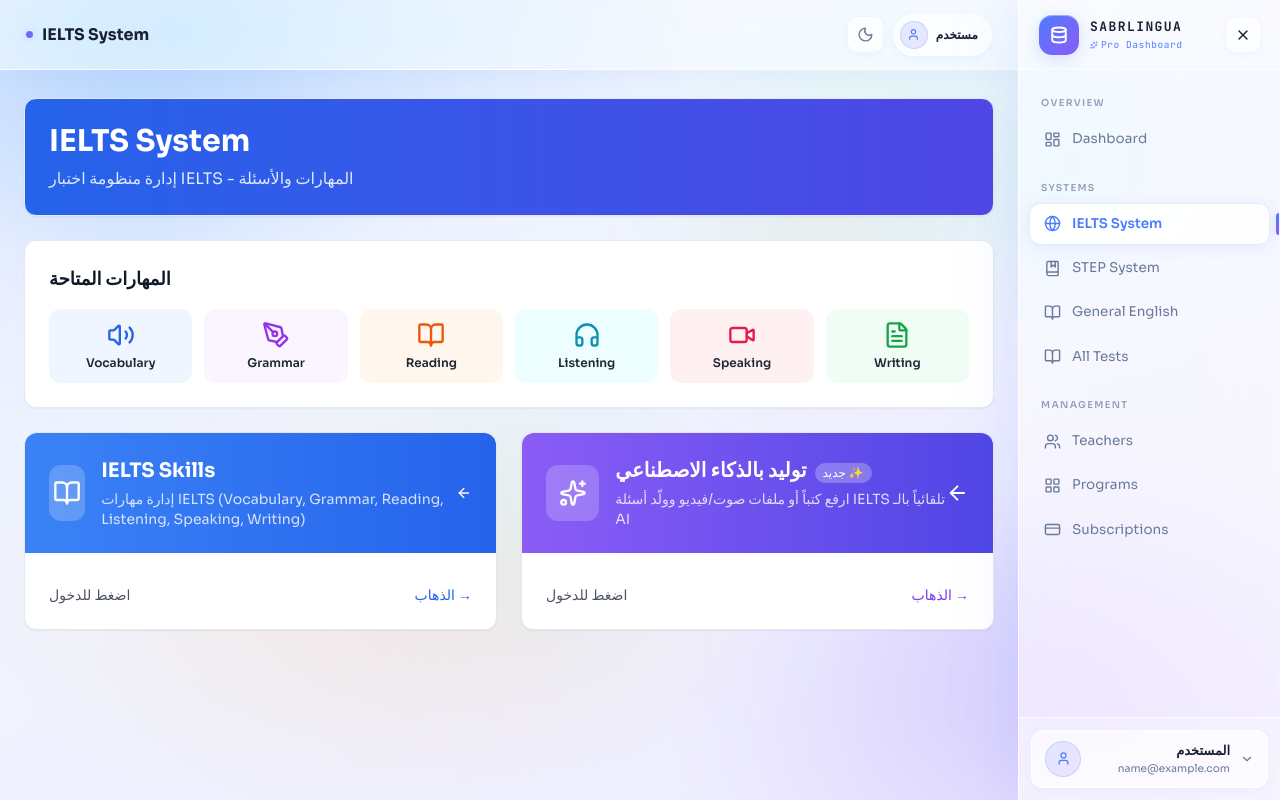
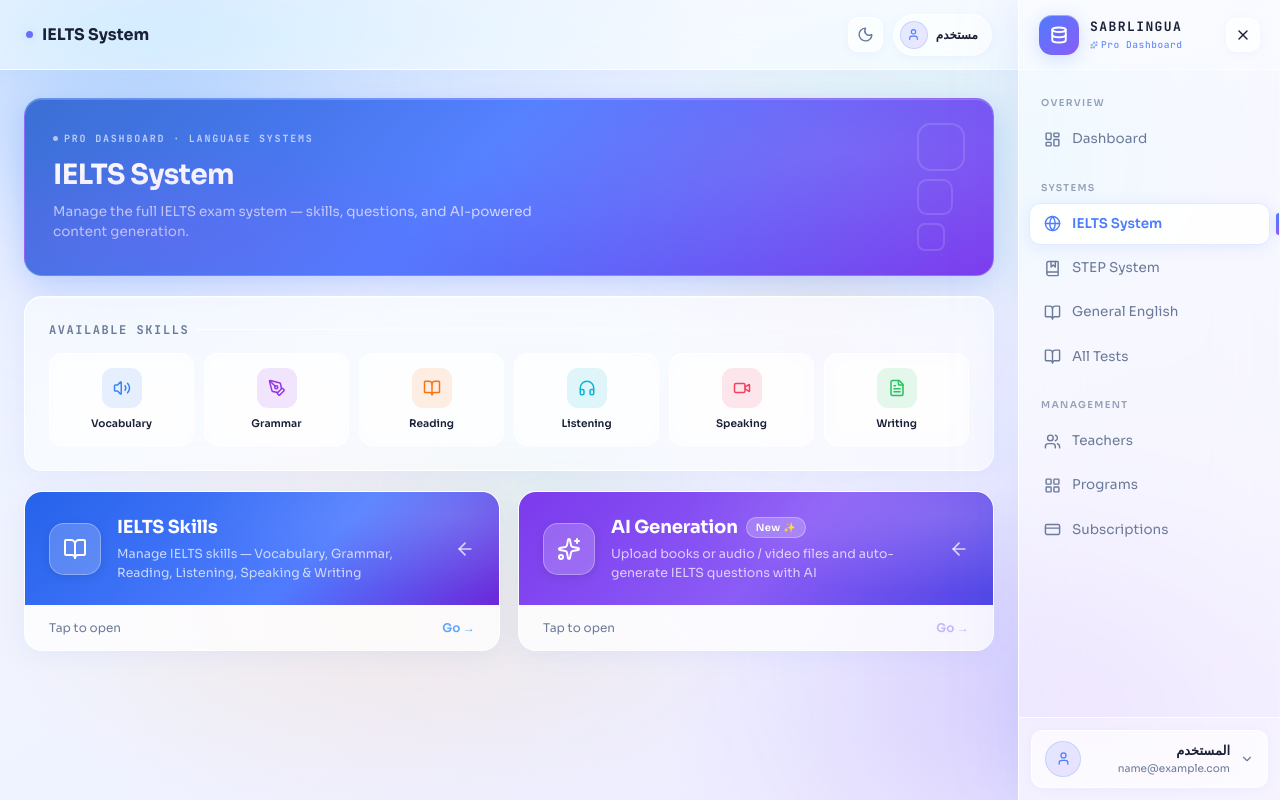
Before and after one commit to SalahElkadim/sabrlinguafront, a React (Create React App) app: page /dashboard/ielts in a window 1280 px wide. Built offline with nearby package versions, Linux system fonts and the light colour scheme; sample sign-in values are in the browser's storage.

Commit message:
clean commit

```diff
--- a/src/pages/ielts/IELTSMain.jsx
+++ b/src/pages/ielts/IELTSMain.jsx
@@ -11,30 +11,281 @@
   Video,
 } from "lucide-react";
 
+/* ─── Page-scoped styles (inherits CSS vars from DashboardLayout) ─── */
+const PAGE_STYLES = `
+  /* ── IELTS page tokens ── */
+  :root {
+    --ielts-card-bg:      rgba(255,255,255,0.58);
+    --ielts-card-border:  rgba(255,255,255,0.90);
+    --ielts-card-shadow:  rgba(79,124,255,0.08);
+    --ielts-card-hover:   rgba(255,255,255,0.80);
+    --ielts-inner-bg:     rgba(255,255,255,0.45);
+    --ielts-inner-border: rgba(255,255,255,0.80);
+    --ielts-skill-bg:     rgba(255,255,255,0.50);
+    --ielts-skill-border: rgba(255,255,255,0.82);
+    --ielts-badge-bg:     rgba(255,255,255,0.22);
+    --ielts-footer-text:  #6b7a99;
+  }
+  .dark {
+    --ielts-card-bg:      rgba(255,255,255,0.05);
+    --ielts-card-border:  rgba(255,255,255,0.09);
+    --ielts-card-shadow:  rgba(0,0,0,0.25);
+    --ielts-card-hover:   rgba(255,255,255,0.09);
+    --ielts-inner-bg:     rgba(255,255,255,0.04);
+    --ielts-inner-border: rgba(255,255,255,0.08);
+    --ielts-skill-bg:     rgba(255,255,255,0.05);
+    --ielts-skill-border: rgba(255,255,255,0.09);
+    --ielts-badge-bg:     rgba(255,255,255,0.14);
+    --ielts-footer-text:  #8896b0;
+  }
+
+  /* ── Base card ── */
+  .ielts-card {
+    background:   var(--ielts-card-bg);
+    border:       1px solid var(--ielts-card-border);
+    border-radius: 18px;
+    backdrop-filter: blur(20px) saturate(160%);
+    -webkit-backdrop-filter: blur(20px) saturate(160%);
+    box-shadow:   0 4px 24px var(--ielts-card-shadow),
+                  0 1px 0 rgba(255,255,255,0.55) inset;
+    padding: 24px;
+    transition:   background 0.4s ease, border-color 0.4s ease,
+                  box-shadow 0.3s ease, transform 0.3s ease;
+  }
+
+  /* ── Hero banner ── */
+  .ielts-hero {
+    padding: 32px 28px;
+    border-radius: 18px;
+    position: relative; overflow: hidden;
+    background: linear-gradient(135deg, #3b6fd4 0%, #4f7cff 45%, #7c3aed 100%);
+    box-shadow: 0 8px 32px rgba(79,124,255,0.30), 0 1px 0 rgba(255,255,255,0.20) inset;
+    border: 1px solid rgba(255,255,255,0.20);
+  }
+  .dark .ielts-hero {
+    background: linear-gradient(135deg, #1e3a7a 0%, #2d4fa8 45%, #4c1d95 100%);
+    box-shadow: 0 8px 32px rgba(30,58,122,0.50), 0 1px 0 rgba(255,255,255,0.08) inset;
+  }
+  .ielts-hero::before {
+    content: '';
+    position: absolute; inset: 0;
+    background:
+      radial-gradient(ellipse 60% 80% at 85% 30%, rgba(255,255,255,0.10), transparent),
+      radial-gradient(ellipse 40% 55% at 15% 80%, rgba(139,92,246,0.25), transparent);
+    pointer-events: none;
+  }
+  .ielts-hero-floating {
+    position: absolute; right: 28px; top: 50%; transform: translateY(-50%);
+    display: flex; flex-direction: column; gap: 8px; opacity: 0.22;
+    pointer-events: none;
+  }
+  .ielts-hero-dot {
+    width: 48px; height: 48px; border-radius: 14px;
+    border: 2px solid rgba(255,255,255,0.6);
+  }
+
+  /* ── Hero text ── */
+  .ielts-hero-eyebrow {
+    font-size: 10px; font-weight: 600; letter-spacing: 0.18em;
+    text-transform: uppercase; color: rgba(255,255,255,0.65);
+    margin-bottom: 8px; font-family: 'JetBrains Mono', monospace;
+    display: flex; align-items: center; gap: 6px;
+  }
+  .ielts-hero-eyebrow-dot {
+    width: 5px; height: 5px; border-radius: 50%;
+    background: rgba(255,255,255,0.6);
+  }
+  .ielts-hero-title {
+    font-size: 28px; font-weight: 700; color: #fff;
+    letter-spacing: -0.02em; margin-bottom: 6px;
+  }
+  .ielts-hero-sub {
+    font-size: 13.5px; color: rgba(255,255,255,0.72); font-weight: 400;
+    max-width: 480px;
+  }
+
+  /* ── Skills overview section ── */
+  .ielts-section-title {
+    font-size: 12px; font-weight: 600; letter-spacing: 0.13em;
+    text-transform: uppercase; color: var(--text-secondary);
+    margin-bottom: 14px; display: flex; align-items: center; gap: 8px;
+    font-family: 'JetBrains Mono', monospace;
+    transition: color 0.4s ease;
+  }
+  .ielts-section-title::after {
+    content: ''; flex: 1; height: 1px;
+    background: linear-gradient(90deg, var(--ielts-card-border), transparent);
+  }
+
+  .ielts-skill-grid {
+    display: grid; grid-template-columns: repeat(3, 1fr); gap: 10px;
+  }
+  @media (min-width: 768px) {
+    .ielts-skill-grid { grid-template-columns: repeat(6, 1fr); }
+  }
+
+  .ielts-skill-chip {
+    background: var(--ielts-skill-bg);
+    border: 1px solid var(--ielts-skill-border);
+    border-radius: 14px; padding: 14px 8px;
+    display: flex; flex-direction: column; align-items: center; gap: 8px;
+    backdrop-filter: blur(12px);
+    -webkit-backdrop-filter: blur(12px);
+    transition: all 0.25s ease;
+    cursor: default;
+  }
+  .ielts-skill-chip:hover {
+    background: var(--ielts-card-hover);
+    border-color: var(--ielts-card-border);
+    transform: translateY(-3px);
+    box-shadow: 0 6px 18px var(--ielts-card-shadow);
+  }
+  .ielts-skill-icon-wrap {
+    width: 40px; height: 40px; border-radius: 11px;
+    display: flex; align-items: center; justify-content: center;
+    transition: transform 0.25s ease;
+  }
+  .ielts-skill-chip:hover .ielts-skill-icon-wrap {
+    transform: scale(1.10);
+  }
+  .ielts-skill-label {
+    font-size: 10.5px; font-weight: 600;
+    color: var(--text-primary);
+    transition: color 0.4s ease;
+    text-align: center;
+  }
+
+  /* ── Nav cards ── */
+  .ielts-nav-grid {
+    display: grid; grid-template-columns: 1fr; gap: 18px;
+  }
+  @media (min-width: 1024px) {
+    .ielts-nav-grid { grid-template-columns: 1fr 1fr; }
+  }
+
+  .ielts-nav-card {
+    display: block; text-decoration: none;
+    background: var(--ielts-card-bg);
+    border: 1px solid var(--ielts-card-border);
+    border-radius: 18px;
+    backdrop-filter: blur(20px) saturate(160%);
+    -webkit-backdrop-filter: blur(20px) saturate(160%);
+    box-shadow: 0 4px 24px var(--ielts-card-shadow),
+                0 1px 0 rgba(255,255,255,0.55) inset;
+    overflow: hidden;
+    transition: all 0.30s cubic-bezier(0.34,1.20,0.64,1);
+  }
+  .ielts-nav-card:hover {
+    transform: translateY(-4px) scale(1.012);
+    box-shadow: 0 14px 40px var(--ielts-card-shadow),
+                0 1px 0 rgba(255,255,255,0.55) inset;
+    border-color: var(--ielts-card-hover);
+  }
+
+  .ielts-nav-banner {
+    padding: 22px 24px;
+    display: flex; align-items: center; justify-content: space-between;
+    position: relative; overflow: hidden;
+  }
+  .ielts-nav-banner::before {
+    content: '';
+    position: absolute; inset: 0;
+    background: radial-gradient(ellipse 55% 70% at 90% 20%, rgba(255,255,255,0.14), transparent);
+    pointer-events: none;
+  }
+  .ielts-nav-banner-left { display: flex; align-items: center; gap: 16px; }
+  .ielts-nav-banner-icon {
+    width: 52px; height: 52px; border-radius: 15px;
+    background: rgba(255,255,255,0.20);
+    border: 1px solid rgba(255,255,255,0.30);
+    display: flex; align-items: center; justify-content: center;
+    flex-shrink: 0;
+    box-shadow: 0 2px 10px rgba(0,0,0,0.10);
+  }
+  .ielts-nav-banner-title {
+    font-size: 18px; font-weight: 700; color: #fff;
+    letter-spacing: -0.01em; margin-bottom: 4px;
+    display: flex; align-items: center; gap: 8px;
+  }
+  .ielts-nav-banner-desc {
+    font-size: 12.5px; color: rgba(255,255,255,0.72); font-weight: 400;
+    max-width: 300px; line-height: 1.5;
+  }
+  .ielts-nav-badge {
+    font-size: 10px; font-weight: 600; letter-spacing: 0.04em;
+    background: var(--ielts-badge-bg);
+    border: 1px solid rgba(255,255,255,0.30);
+    color: #fff; padding: 2px 9px; border-radius: 99px;
+  }
+  .ielts-nav-arrow {
+    color: rgba(255,255,255,0.75); flex-shrink: 0;
+    transition: transform 0.25s ease;
+  }
+  .ielts-nav-card:hover .ielts-nav-arrow {
+    transform: translateX(-6px);
+  }
+
+  .ielts-nav-footer {
+    padding: 13px 24px;
+    display: flex; align-items: center; justify-content: space-between;
+    background: var(--ielts-inner-bg);
+    border-top: 1px solid var(--ielts-inner-border);
+    transition: background 0.4s ease, border-color 0.4s ease;
+  }
+  .ielts-nav-footer-hint {
+    font-size: 12px; color: var(--ielts-footer-text);
+    transition: color 0.4s ease;
+  }
+  .ielts-nav-footer-cta {
+    font-size: 12px; font-weight: 600;
+    transition: color 0.3s ease;
+  }
+
+  /* icon tint classes */
+  .icon-blue   { color: #3b82f6; } .bg-blue   { background: rgba(59,130,246,0.12); }
+  .icon-purple { color: #9333ea; } .bg-purple { background: rgba(147,51,234,0.12); }
+  .icon-orange { color: #f97316; } .bg-orange { background: rgba(249,115,22,0.12); }
+  .icon-cyan   { color: #06b6d4; } .bg-cyan   { background: rgba(6,182,212,0.12); }
+  .icon-rose   { color: #f43f5e; } .bg-rose   { background: rgba(244,63,94,0.12); }
+  .icon-green  { color: #22c55e; } .bg-green  { background: rgba(34,197,94,0.12); }
+`;
+
+function injectStyles() {
+  const id = "ielts-page-styles";
+  if (!document.getElementById(id)) {
+    const tag = document.createElement("style");
+    tag.id = id;
+    tag.textContent = PAGE_STYLES;
+    document.head.appendChild(tag);
+  }
+}
+
 export default function IELTSMain() {
+  injectStyles();
+
   const sections = [
     {
       id: "skills",
       name: "IELTS Skills",
       description:
-        "إدارة مهارات IELTS (Vocabulary, Grammar, Reading, Listening, Speaking, Writing)",
+        "Manage IELTS skills — Vocabulary, Grammar, Reading, Listening, Speaking & Writing",
       icon: BookOpen,
-      color: "from-blue-500 to-blue-600",
-      bgColor: "bg-blue-50",
-      iconColor: "text-blue-600",
+      gradient:
+        "linear-gradient(135deg, #2563eb 0%, #4f7cff 60%, #6d28d9 100%)",
+      accentColor: "#60a5fa",
       link: "/dashboard/ielts/skills",
     },
     {
       id: "ai",
-      name: "توليد بالذكاء الاصطناعي",
+      name: "AI Generation",
       description:
-        "ارفع كتباً أو ملفات صوت/فيديو وولّد أسئلة IELTS تلقائياً بالـ AI",
+        "Upload books or audio / video files and auto-generate IELTS questions with AI",
       icon: Sparkles,
-      color: "from-violet-500 to-indigo-600",
-      bgColor: "bg-violet-50",
-      iconColor: "text-violet-600",
+      gradient:
+        "linear-gradient(135deg, #7c3aed 0%, #8b5cf6 55%, #4f46e5 100%)",
+      accentColor: "#c4b5fd",
       link: "/dashboard/ielts/ai",
-      badge: "جديد ✨",
+      badge: "New ✨",
     },
   ];
 
@@ -42,117 +293,123 @@
     {
       label: "Vocabulary",
       icon: Volume2,
-      color: "text-blue-600",
-      bg: "bg-blue-50",
+      iconClass: "icon-blue",
+      bgClass: "bg-blue",
     },
     {
       label: "Grammar",
       icon: PenTool,
-      color: "text-purple-600",
-      bg: "bg-purple-50",
+      iconClass: "icon-purple",
+      bgClass: "bg-purple",
     },
     {
       label: "Reading",
       icon: BookOpen,
-      color: "text-orange-600",
-      bg: "bg-orange-50",
+      iconClass: "icon-orange",
+      bgClass: "bg-orange",
     },
     {
       label: "Listening",
       icon: Headphones,
-      color: "text-cyan-600",
-      bg: "bg-cyan-50",
+      iconClass: "icon-cyan",
+      bgClass: "bg-cyan",
     },
     {
       label: "Speaking",
       icon: Video,
-      color: "text-rose-600",
-      bg: "bg-rose-50",
+      iconClass: "icon-rose",
+      bgClass: "bg-rose",
     },
     {
       label: "Writing",
       icon: FileText,
-      color: "text-green-600",
-      bg: "bg-green-50",
+      iconClass: "icon-green",
+      bgClass: "bg-green",
     },
   ];
 
   return (
-    <div className="space-y-6">
-      {/* Header */}
-      <div className="card bg-gradient-to-r from-blue-600 to-indigo-600 text-white">
-        <div>
-          <h1 className="text-3xl font-bold mb-2">IELTS System</h1>
-          <p className="text-blue-100">
-            إدارة منظومة اختبار IELTS - المهارات والأسئلة
+    <div style={{ display: "flex", flexDirection: "column", gap: "20px" }}>
+      {/* ── Hero Banner ── */}
+      <div className="ielts-hero">
+        <div className="ielts-hero-floating">
+          <div className="ielts-hero-dot" />
+          <div
+            className="ielts-hero-dot"
+            style={{ width: 36, height: 36, borderRadius: 10 }}
+          />
+          <div
+            className="ielts-hero-dot"
+            style={{ width: 28, height: 28, borderRadius: 8 }}
+          />
+        </div>
+        <div className="ielts-hero-eyebrow">
+          <div className="ielts-hero-eyebrow-dot" />
+          Pro Dashboard · Language Systems
+        </div>
+        <h1 className="ielts-hero-title">IELTS System</h1>
+        <p className="ielts-hero-sub">
+          Manage the full IELTS exam system — skills, questions, and AI-powered
+          content generation.
         </p>
       </div>
-      </div>
 
-      {/* Skill Types Overview */}
-      <div className="card">
-        <h2 className="text-lg font-bold text-gray-900 mb-4">
-          المهارات المتاحة
-        </h2>
-        <div className="grid grid-cols-3 lg:grid-cols-6 gap-3">
+      {/* ── Available Skills ── */}
+      <div className="ielts-card">
+        <div className="ielts-section-title">Available Skills</div>
+        <div className="ielts-skill-grid">
           {skillCards.map((skill) => {
             const Icon = skill.icon;
             return (
-              <div
-                key={skill.label}
-                className={`${skill.bg} rounded-xl p-3 text-center`}
-              >
-                <Icon className={`w-7 h-7 ${skill.color} mx-auto mb-1.5`} />
-                <p className="font-semibold text-gray-800 text-xs">
-                  {skill.label}
-                </p>
+              <div key={skill.label} className="ielts-skill-chip">
+                <div className={`ielts-skill-icon-wrap ${skill.bgClass}`}>
+                  <Icon size={18} className={skill.iconClass} />
+                </div>
+                <span className="ielts-skill-label">{skill.label}</span>
               </div>
             );
           })}
         </div>
       </div>
 
-      {/* Navigation Cards */}
-      <div className="grid grid-cols-1 lg:grid-cols-2 gap-6">
+      {/* ── Navigation Cards ── */}
+      <div className="ielts-nav-grid">
         {sections.map((section) => {
           const Icon = section.icon;
           return (
-            <Link
-              key={section.id}
-              to={section.link}
-              className="group card hover:shadow-xl transition-all duration-300 hover:scale-[1.02]"
+            <Link key={section.id} to={section.link} className="ielts-nav-card">
+              {/* Banner */}
+              <div
+                className="ielts-nav-banner"
+                style={{ background: section.gradient }}
               >
-              <div
-                className={`bg-gradient-to-r ${section.color} p-6 rounded-t-xl -m-6 mb-6`}
-              >
-                <div className="flex items-center justify-between">
-                  <div className="flex items-center gap-4">
-                    <div className="w-14 h-14 bg-white/20 rounded-xl flex items-center justify-center">
-                      <Icon className="w-7 h-7 text-white" />
+                <div className="ielts-nav-banner-left">
+                  <div className="ielts-nav-banner-icon">
+                    <Icon size={24} color="#fff" />
                   </div>
                   <div>
-                      <div className="flex items-center gap-2">
-                        <h2 className="text-xl font-bold text-white mb-1">
+                    <div className="ielts-nav-banner-title">
                       {section.name}
-                        </h2>
                       {section.badge && (
-                          <span className="text-xs bg-white/25 text-white px-2 py-0.5 rounded-full font-medium">
-                            {section.badge}
-                          </span>
+                        <span className="ielts-nav-badge">{section.badge}</span>
                       )}
                     </div>
-                      <p className="text-white/80 text-sm">
+                    <p className="ielts-nav-banner-desc">
                       {section.description}
                     </p>
                   </div>
                 </div>
-                  <ArrowLeft className="w-6 h-6 text-white group-hover:translate-x-[-8px] transition-transform" />
+                <ArrowLeft size={20} className="ielts-nav-arrow" />
               </div>
-              </div>
-              <div className="flex items-center justify-between text-sm pt-2">
-                <span className="text-gray-600">اضغط للدخول</span>
-                <span className={`${section.iconColor} font-medium`}>
-                  الذهاب →
+
+              {/* Footer */}
+              <div className="ielts-nav-footer">
+                <span className="ielts-nav-footer-hint">Tap to open</span>
+                <span
+                  className="ielts-nav-footer-cta"
+                  style={{ color: section.accentColor }}
+                >
+                  Go →
                 </span>
               </div>
             </Link>
```
Lines whose indentation alone changed are shown as unchanged.
